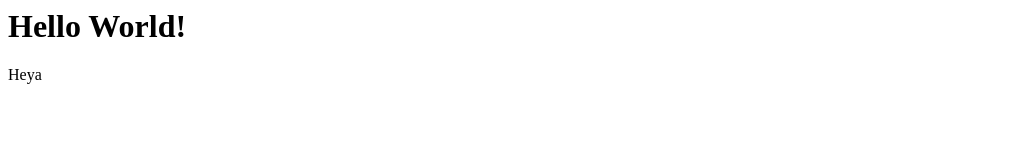
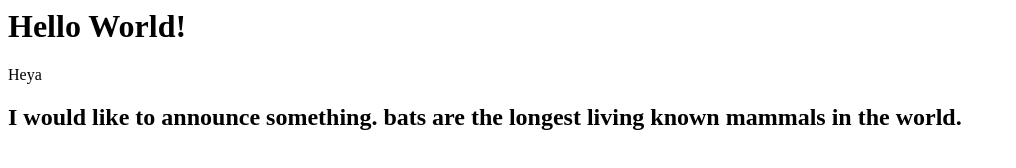
Before and after one commit to charmulhearn/test-code-first-girls-, a plain HTML site: page index/index.html in a window 1280 px wide. Shown: the whole page, without its empty margins (0-1016 px from the left). Drawn offline with Linux system fonts and the light colour scheme.

Commit message:
Update index.html

```diff
--- a/index/index.html
+++ b/index/index.html
@@ -1,2 +1,3 @@
 <h1> Hello World!</h1>
 <p> Heya </p>
+<h2> I would like to announce something. bats are the longest living known mammals in the world. </h2>
```
